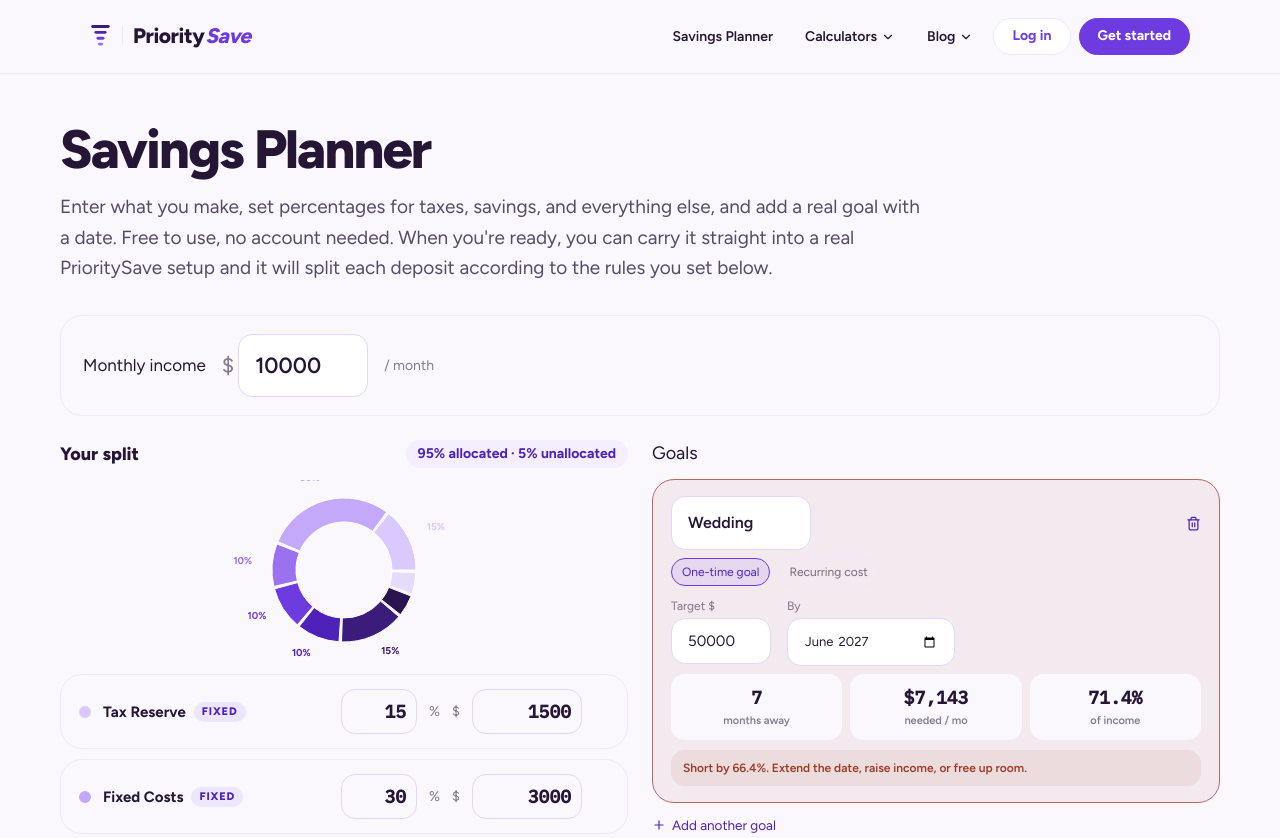
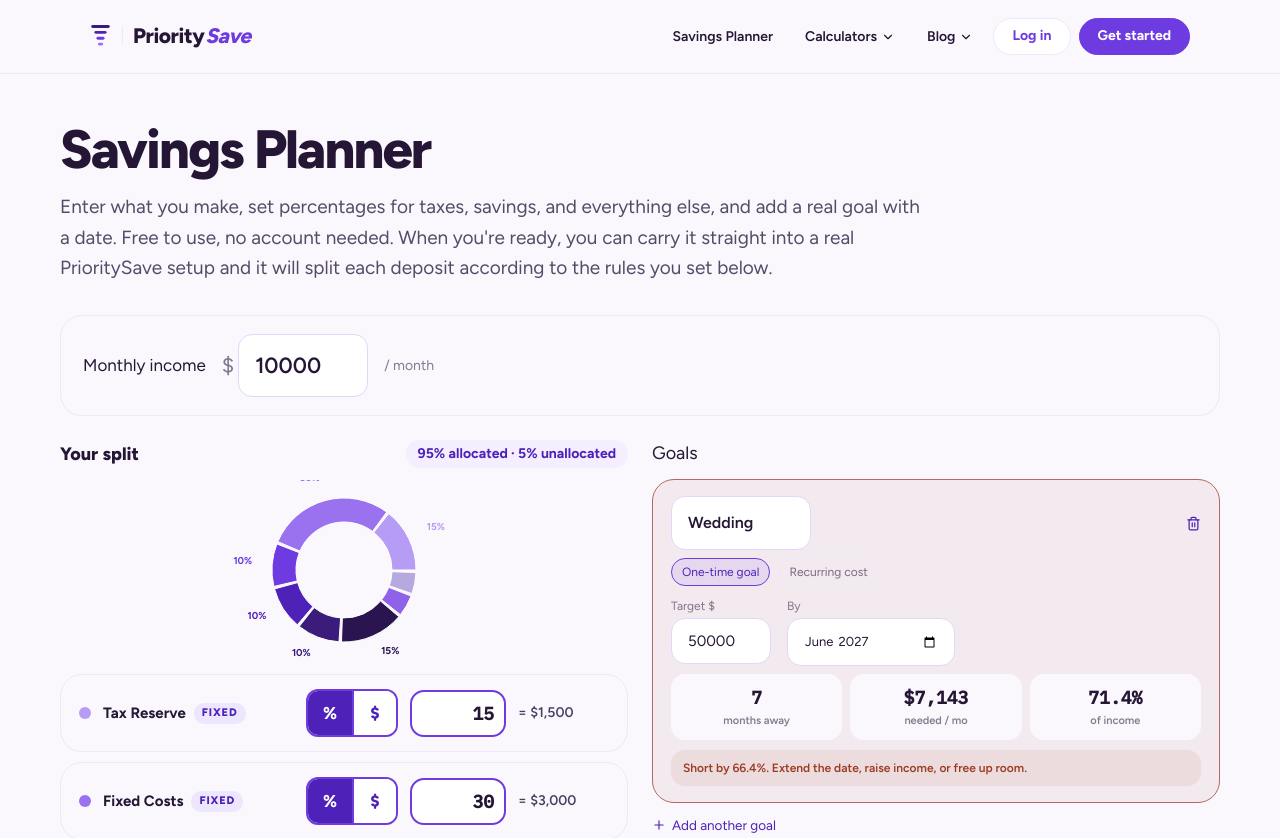
Before and after one commit to meganmahoney123/prioritypay-simple, a Next.js app: page /calculators/moneysimulator in a window 1280 px wide. Shown: the top 838 px of the page. Built offline with nearby package versions, Linux system fonts and the light colour scheme.

Commit message:
Savings Planner: choose percent OR dollar per category, darker purple borders and pie

```diff
--- a/app/globals.css
+++ b/app/globals.css
@@ -117,15 +117,15 @@ input[type="number"] {
 /* Higher-contrast "date chip" look used on Withdrawals, Close Out, One-Time Transfer and Savings Planner.
    Opt in by adding className="ps-page" to a page's root element. */
 .ps-page { color: #241337; }
-.ps-page [data-ps="card"] { background: #fff !important; border: 1.5px solid #CBB8F5 !important; border-radius: 24px !important; box-shadow: 0 6px 20px rgba(78,34,184,0.10) !important; }
+.ps-page [data-ps="card"] { background: #fff !important; border: 2px solid #9A72F0 !important; border-radius: 24px !important; box-shadow: 0 6px 20px rgba(78,34,184,0.14) !important; }
 .ps-page label.text-xs, .ps-page label > span.block, .ps-page .text-xs.font-semibold { font-size: 14px !important; font-weight: 800 !important; color: #241337 !important; }
 .ps-page p.text-xs, .ps-page .text-xs { font-size: 14px; line-height: 1.5; }
 .ps-page p.text-sm { color: #4A3F63; }
 .ps-page select, .ps-page input[type="text"], .ps-page input[type="number"], .ps-page input[type="date"], .ps-page input[type="month"] {
-  font-size: 16px !important; color: #241337 !important; background: #fff !important; border: 2px solid #CBB8F5 !important;
+  font-size: 16px !important; color: #241337 !important; background: #fff !important; border: 2px solid #8E63EA !important;
   border-radius: 14px !important; padding: 11px 14px !important; min-height: 48px; }
 .ps-page select:focus, .ps-page input:focus { outline: 3px solid #D9C9FF; border-color: #4E22B8 !important; }
-.ps-page div.border-neutral-200 { border: 2px solid #CBB8F5 !important; border-radius: 14px !important; font-size: 18px; font-family: "IBM Plex Mono", ui-monospace, monospace; font-weight: 700; background: #fff; min-height: 48px; }
+.ps-page div.border-neutral-200 { border: 2px solid #8E63EA !important; border-radius: 14px !important; font-size: 18px; font-family: "IBM Plex Mono", ui-monospace, monospace; font-weight: 700; background: #fff; min-height: 48px; }
 .ps-page div.border-neutral-200 input { border: 0 !important; padding: 0 !important; min-height: 0 !important; background: transparent !important; outline: none !important; font-size: 18px !important; font-weight: 700; font-family: inherit; }
 .ps-page input[type="range"] { accent-color: #4E22B8; min-height: 0; border: 0 !important; padding: 0 !important; background: transparent !important; }
 .ps-page .pp-ledger-btn-primary { min-height: 48px; border-radius: 14px !important; font-weight: 800 !important; font-size: 16px !important; background: #4E22B8 !important; color: #fff !important; }
--- a/components/MoneySimulator.js
+++ b/components/MoneySimulator.js
@@ -7,7 +7,8 @@ import { Card, PrimaryButton, GhostButton, currency } from "@/components/ui";
 import { bloomInputStyle, bloomAccentCardStyle } from "@/lib/bloomTheme";
 import { CATEGORY_COLORS, pickUniqueColor } from "@/lib/allocations";
 
-const BLOOM_DOT_COLORS = ["#D9C9FF", "#C4A9FA", "#9A72F0", "#6D3BE0", "#4E22B8", "#3B1C7A", "#2A1550"];
+// Darker palette so slices and labels stay readable against the light page.
+const BLOOM_DOT_COLORS = ["#B79CF5", "#9A72F0", "#6D3BE0", "#4E22B8", "#3B1C7A", "#2A1550", "#8E63EA"];
 
 export function monthsUntil(dateStr) {
   if (!dateStr) return 1;
@@ -39,6 +40,10 @@ export default function MoneySimulator({
   const [income, setIncome] = useState(Math.max(0, Number(initialIncome) || 0));
   const [rows, setRows] = useState(initialRows);
   const [goals, setGoals] = useState(initialGoals);
+  // Each category is set EITHER as a percent OR as a fixed dollar amount (never both at once),
+  // so a fixed dollar amount never has to be entered as "0%".
+  const [modes, setModes] = useState({});
+  const modeOf = (id) => modes[id] || "pct";
 
   const totalPct = useMemo(() => rows.reduce((s, r) => s + (Number(r.pct) || 0), 0), [rows]);
   const remainingPct = Math.round((100 - totalPct) * 10) / 10;
@@ -55,7 +60,14 @@ export default function MoneySimulator({
   const updateRowDollar = (id, dollarValue) => {
     const dollar = Math.max(0, Number(dollarValue) || 0);
     const requestedPct = income > 0 ? Math.round((dollar / income) * 10000) / 100 : 0;
-    updateRow(id, { pct: Math.min(requestedPct, maxPctForRow(id)) });
+    updateRow(id, { pct: Math.min(requestedPct, maxPctForRow(id)), usd: dollar });
+  };
+  const setMode = (id, mode) => {
+    setModes((m) => ({ ...m, [id]: mode }));
+    if (mode === "usd") {
+      const row = rows.find((r) => r.id === id);
+      updateRow(id, { usd: Math.round(((income * (row?.pct || 0)) / 100) * 100) / 100 });
+    }
   };
   const removeRow = (id) => setRows((prev) => prev.filter((r) => r.id !== id));
   const addRow = () =>
@@ -99,7 +111,7 @@ export default function MoneySimulator({
       .filter((r) => r.pct > 0)
       .map((r) => ({ name: r.label, value: r.pct, color: dotColorFor(r.id) }));
     if (remainingPct > 0) {
-      slices.push({ name: "Unallocated", value: remainingPct, color: "#E4DCF9" });
+      slices.push({ name: "Unallocated", value: remainingPct, color: "#B8A8E0" });
     }
     return slices;
     // eslint-disable-next-line react-hooks/exhaustive-deps
@@ -130,6 +142,17 @@ export default function MoneySimulator({
               // never show a leading zero.
               e.target.value = String(num);
               setIncome(num);
+              // Rows set in dollars keep their dollar amount when income changes.
+              setRows((prev) => {
+                let used = prev.filter((r) => modes[r.id] !== "usd").reduce((sum, r) => sum + (Number(r.pct) || 0), 0);
+                return prev.map((r) => {
+                  if (modes[r.id] !== "usd" || r.usd == null) return r;
+                  const want = num > 0 ? Math.round((r.usd / num) * 10000) / 100 : 0;
+                  const pct = Math.max(0, Math.min(want, Math.round((100 - used) * 100) / 100));
+                  used += pct;
+                  return { ...r, pct };
+                });
+              });
             }}
             style={bloomInputStyle({ width: 130, fontFamily: "var(--font-heading)", fontSize: 22, fontWeight: 600 })}
           />
@@ -224,6 +247,25 @@ export default function MoneySimulator({
                     )}
                   </span>
                 )}
+                <div role="group" aria-label={`${r.label} amount type`} style={{ display: "flex", border: "2px solid #6D3BE0", borderRadius: 12, overflow: "hidden", flex: "none" }}>
+                  {[["pct", "%"], ["usd", "$"]].map(([m, sym], i) => (
+                    <button
+                      key={m}
+                      type="button"
+                      onClick={() => setMode(r.id, m)}
+                      aria-pressed={modeOf(r.id) === m}
+                      style={{
+                        width: 44, minHeight: 44, fontSize: 17, fontWeight: 800, cursor: "pointer",
+                        background: modeOf(r.id) === m ? "#4E22B8" : "#fff",
+                        color: modeOf(r.id) === m ? "#fff" : "#4E22B8",
+                        borderLeft: i === 0 ? "none" : "2px solid #6D3BE0",
+                      }}
+                    >
+                      {sym}
+                    </button>
+                  ))}
+                </div>
+                {modeOf(r.id) === "pct" ? (
                   <input
                     type="number"
                     onFocus={(e) => e.target.select()}
@@ -232,20 +274,27 @@ export default function MoneySimulator({
                     step={0.1}
                     value={r.pct}
                     onChange={(e) => updatePct(r.id, e.target.value)}
-                  style={bloomInputStyle({ width: 76, textAlign: "right", fontFamily: "var(--font-mono)", fontWeight: 700, fontSize: 18, background: "var(--color-neutral-100)", border: "1px solid var(--color-neutral-300)", borderRadius: "var(--radius-sm)", padding: "8px 10px" })}
+                    aria-label={`${r.label} percent`}
+                    style={bloomInputStyle({ width: 96, textAlign: "right", fontFamily: "var(--font-mono)", fontWeight: 700, fontSize: 18, background: "#fff", border: "2px solid #6D3BE0", borderRadius: "var(--radius-sm)", padding: "8px 10px" })}
                   />
-                <span className="text-sm" style={{ color: "color-mix(in srgb, var(--color-text) 55%, transparent)" }}>%</span>
-                <span className="text-sm" style={{ color: "color-mix(in srgb, var(--color-text) 55%, transparent)" }}>$</span>
+                ) : (
                   <input
                     type="number"
                     onFocus={(e) => e.target.select()}
                     min={0}
                     max={income > 0 ? Math.round(((income * (r.pct + maxPctForRow(r.id))) / 100) * 100) / 100 : undefined}
                     step={0.01}
-                  value={Math.round(((income * (r.pct || 0)) / 100) * 100) / 100}
+                    value={r.usd ?? Math.round(((income * (r.pct || 0)) / 100) * 100) / 100}
                     onChange={(e) => updateRowDollar(r.id, e.target.value)}
-                  style={bloomInputStyle({ width: 110, textAlign: "right", fontFamily: "var(--font-mono)", fontWeight: 700, fontSize: 18, background: "var(--color-neutral-100)", border: "1px solid var(--color-neutral-300)", borderRadius: "var(--radius-sm)", padding: "8px 10px" })}
+                    aria-label={`${r.label} dollars`}
+                    style={bloomInputStyle({ width: 120, textAlign: "right", fontFamily: "var(--font-mono)", fontWeight: 700, fontSize: 18, background: "#fff", border: "2px solid #6D3BE0", borderRadius: "var(--radius-sm)", padding: "8px 10px" })}
                   />
+                )}
+                <span className="text-sm" style={{ color: "#4A3F63", fontWeight: 600, minWidth: 64 }}>
+                  {modeOf(r.id) === "pct"
+                    ? `= ${currency(Math.round(((income * (r.pct || 0)) / 100) * 100) / 100)}`
+                    : `= ${Math.round((r.pct || 0) * 100) / 100}%`}
+                </span>
                 {r.custom ? (
                   <button onClick={() => removeRow(r.id)} aria-label="Remove category" style={{ background: "transparent", border: 0, color: "var(--color-accent-700)", cursor: "pointer" }}>
                     <Trash2 size={15} />
```
Lines whose indentation alone changed are shown as unchanged.
